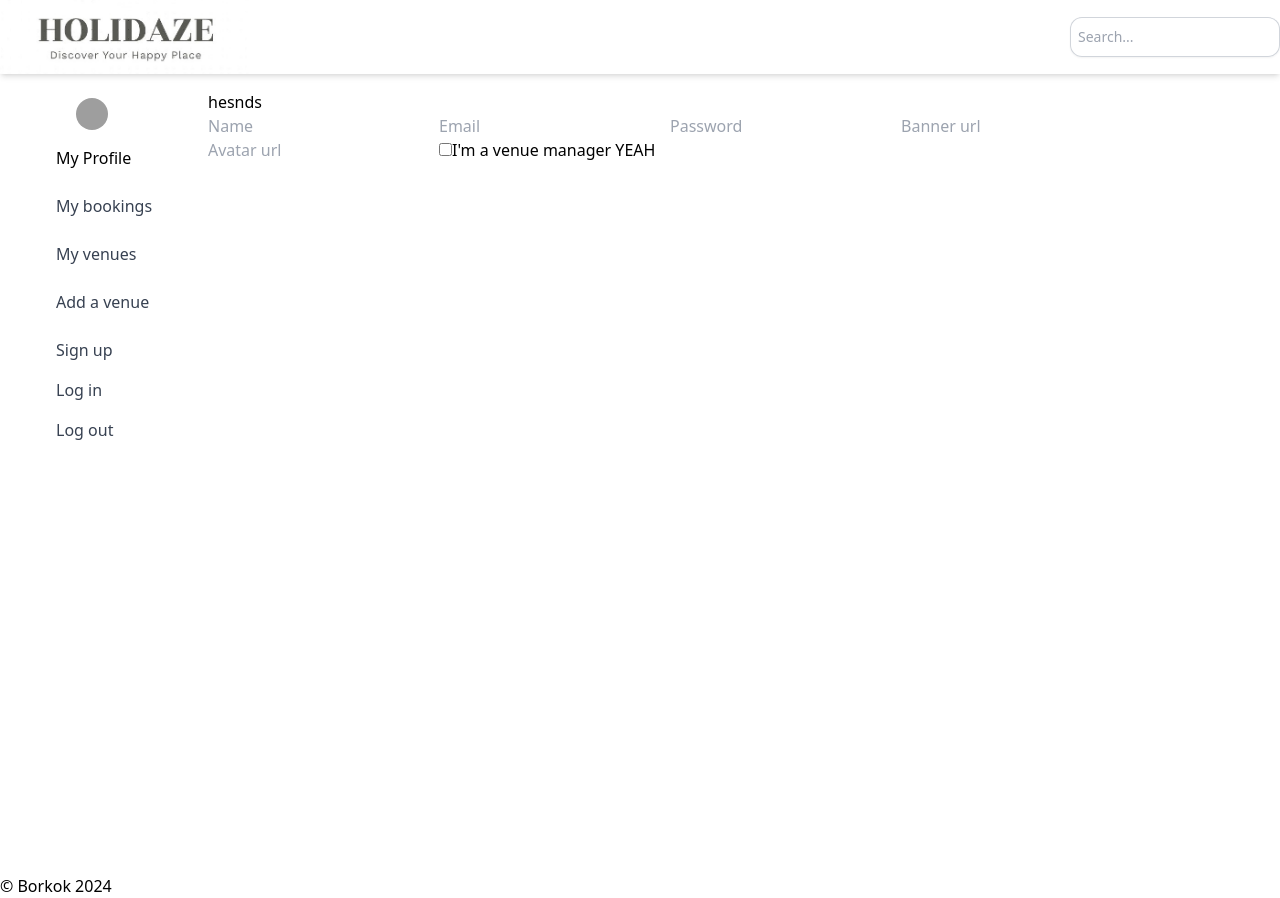
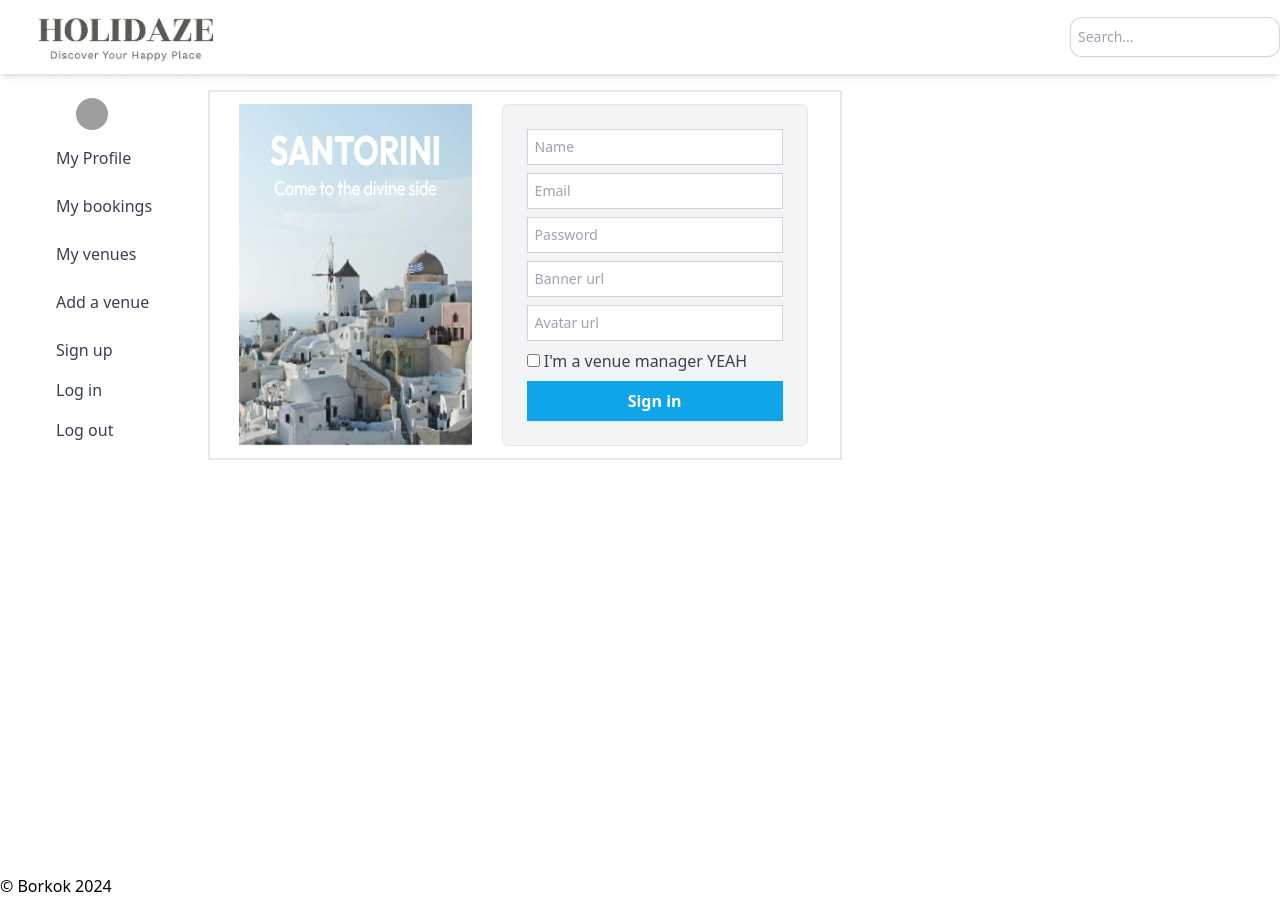
Before and after one commit to borikokeny/Holidaze-Project-Exam-2, a React (Vite) app: page /auth/register in a window 1280 px wide. Built offline with nearby package versions, Linux system fonts and the light colour scheme; grey boxes are pictures that could not be loaded.

Commit message:
Sets register form 1.0

```diff
--- a/src/components/sidebar.jsx
+++ b/src/components/sidebar.jsx
@@ -18,7 +18,7 @@ function Sidebar() {
           />
         </div>
       </div>
-          <Link to="/profilePage" className="flex items-center p-2 ps-10 rounded-md hover:bg-gray-200">
+          <Link to="/profilePage" className="flex items-center p-2 ps-10 rounded-md text-gray-700 hover:bg-gray-200">
             My Profile
           </Link>
         </li>
--- a/src/pages/auth/register.jsx
+++ b/src/pages/auth/register.jsx
@@ -2,6 +2,7 @@ import React, { useState } from "react";
 import { useNavigate } from "react-router-dom";
 import { register } from "../../api/auth/register";
 import { useForm } from "react-hook-form";
+import Santorini from "../../images/Santorini.png";
 
 function RegisterForm() {
   const [formData, setFormData] = useState({
@@ -22,48 +23,75 @@ function RegisterForm() {
   };
 
   return (
-    <div>
-      <p>hesnds</p>
- <form onSubmit={registerFormListener}>
+    <div className="flex justify-center border-2 w-3/5">
+      <div className="flex justify-around">
+        <img src={Santorini} className="w-4/5 h-90 pb-3 mt-3" />
+      </div>
+      <form onSubmit={registerFormListener} className="flex mt-3 mb-3 pe-8">
+        <div className="border rounded-md p-6 bg-gray-100">
           <input
             type="name"
             value={formData.name}
             onChange={(e) => setFormData({ ...formData, name: e.target.value })}
             placeholder="Name"
+            className="ps-2 block w-full rounded-none mb-2 border-0 py-1.5 text-gray-900 ring-1 ring-inset ring-gray-300 placeholder:text-gray-400 focus:ring-2 focus:ring-inset focus:shadow-xl sm:text-sm sm:leading-6"
           />
           <input
             type="email"
             value={formData.email}
-        onChange={(e) => setFormData({ ...formData, email: e.target.value })}
+            onChange={(e) =>
+              setFormData({ ...formData, email: e.target.value })
+            }
             placeholder="Email"
+            className="ps-2 block w-full rounded-none mb-2 border-0 py-1.5 text-gray-900 ring-1 ring-inset ring-gray-300 placeholder:text-gray-400 focus:ring-2 focus:ring-inset focus:shadow-xl sm:text-sm sm:leading-6"
           />
           <input
             type="Password"
             value={formData.password}
-        onChange={(e) => setFormData({ ...formData, password: e.target.value })}
+            onChange={(e) =>
+              setFormData({ ...formData, password: e.target.value })
+            }
             placeholder="Password"
+            className="ps-2 block w-full rounded-none mb-2 border-0 py-1.5 text-gray-900 ring-1 ring-inset ring-gray-300 placeholder:text-gray-400 focus:ring-2 focus:ring-inset focus:shadow-xl sm:text-sm sm:leading-6"
           />
           <input
             type="banner"
             value={formData.banner}
-        onChange={(e) => setFormData({ ...formData, banner: e.target.value })}
+            onChange={(e) =>
+              setFormData({ ...formData, banner: e.target.value })
+            }
             placeholder="Banner url"
+            className="ps-2 block w-full rounded-none mb-2 border-0 py-1.5 text-gray-900 ring-1 ring-inset ring-gray-300 placeholder:text-gray-400 focus:ring-2 focus:ring-inset focus:shadow-xl sm:text-sm sm:leading-6"
           />
           <input
             type="avatar"
             value={formData.avatar}
-        onChange={(e) => setFormData({ ...formData, avatar: e.target.value })}
+            onChange={(e) =>
+              setFormData({ ...formData, avatar: e.target.value })
+            }
             placeholder="Avatar url"
+            className="ps-2 block w-full rounded-none mb-2 border-0 py-1.5 text-gray-900 ring-1 ring-inset ring-gray-300 placeholder:text-gray-400 focus:ring-2 focus:ring-inset focus:shadow-xl sm:text-sm sm:leading-6"
           />
           <input
             type="checkbox"
             value={formData.venueManager}
-        onChange={(e) => setFormData({ ...formData, venueManager: e.target.value })}
-      /><label for="venueManager">I'm a venue manager YEAH</label>
+            onChange={(e) =>
+              setFormData({ ...formData, venueManager: e.target.value })
+            }
+          />
+          <label className="text-gray-700"> I'm a venue manager YEAH</label>
+          <div>
+            <button
+              type="submit"
+              className="w-64 mt-2 rounded-none bg-sky-500 px-3 py-2 text-base font-semibold text-white shadow-sm hover:bg-indigo-500 focus-visible:outline focus-visible:outline-2 focus-visible:outline-offset-2 focus-visible:outline-indigo-60"
+            >
+              Sign in
+            </button>
+          </div>
+        </div>
       </form>
     </div>
-
   );
-};
+}
 
 export default RegisterForm;
```
Also changed, not shown: src/images/Mountains.png (added), src/images/Santorini.png (added). Lines whose indentation alone changed are shown as unchanged.
